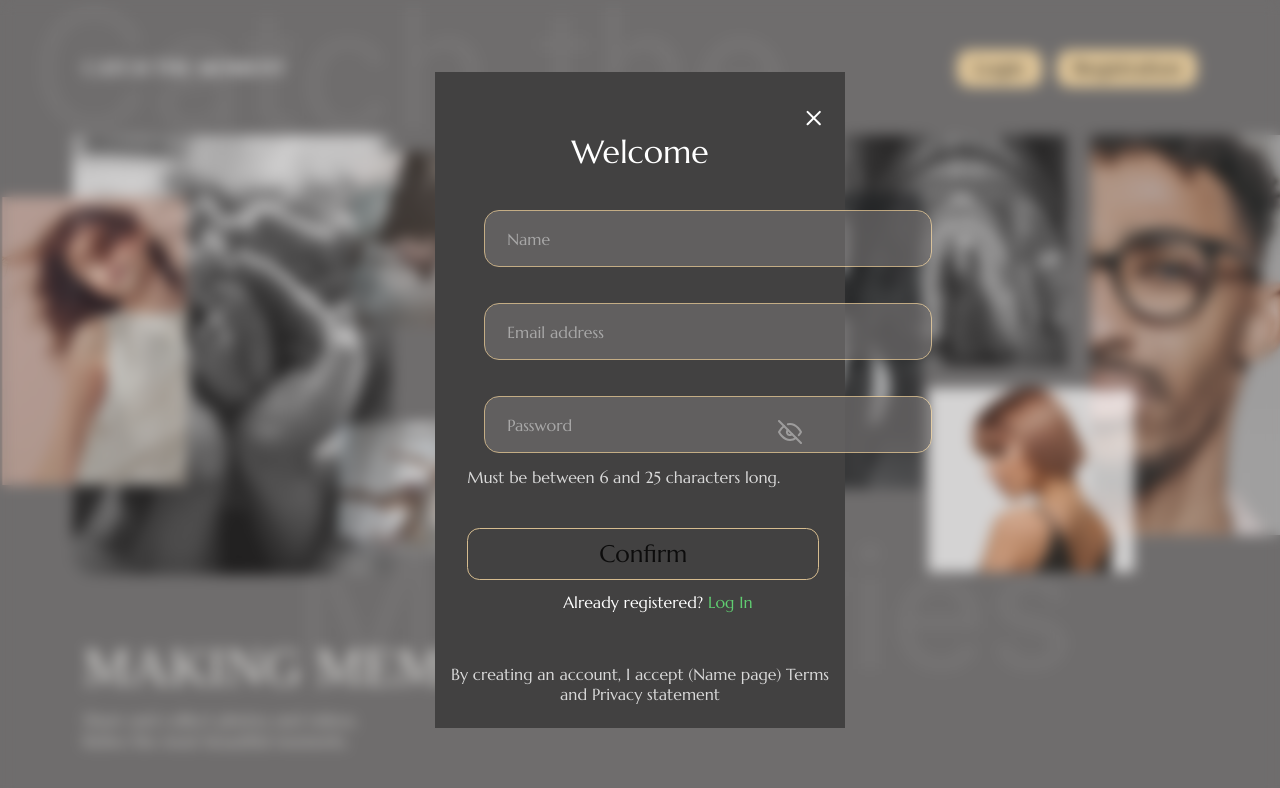
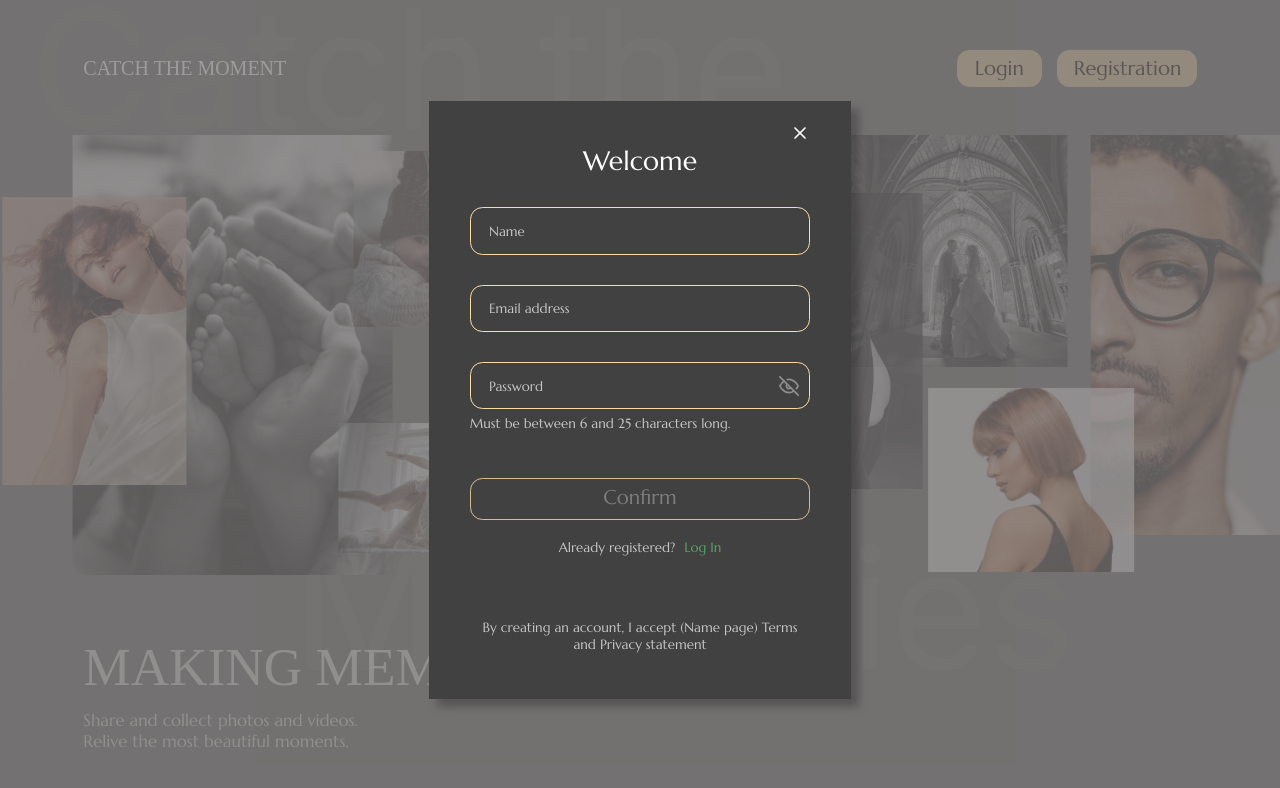
Before and after one commit to CMPetManager/CM-memory-seller, a React (Create React App) app: page /#/registration in a window 1280 px wide. Shown: the top 788 px of the page. Built offline with nearby package versions, Linux system fonts and the light colour scheme; a web font is replaced by a local one; what react-locomotive-scroll would draw is missing.

Commit message:
refactor forgot, register forms styles

```diff
--- a/src/components/Authentication/ForgotPassword/ForgotPassword.css
+++ b/src/components/Authentication/ForgotPassword/ForgotPassword.css
@@ -1,5 +1,5 @@
 .forgot-wrap {
-  margin-bottom: 0.91vw;
+  margin-bottom: 1.5vw;
 }
 
 .btn__margin {
--- a/src/components/Authentication/Login/Login.css
+++ b/src/components/Authentication/Login/Login.css
@@ -1,21 +1,5 @@
-.form__input-wrap {
-  width: 100%;
-  display: flex;
-  flex-direction: column;
-  justify-content: center;
-  align-items: center;
-  position: relative;
-  border: none;
-}
-
 .login__form-input {
   opacity: 0.7;
-}
-
-.form__input-container {
-  position: relative;
-  display: flex;
-  width: 100%;
 }
 
 .form__label {
@@ -85,13 +69,12 @@
   align-self: center;
 }
 
-.register-link {
+.link__green {
   color: var(--green);
   margin-left: 5px;
   transition: all 0.5s ease-in-out;
 }
 
-.register-link:hover,
 .forgot-link:hover {
   color: var(--gold);
   transition: all 0.5s ease-in-out;
@@ -100,12 +83,3 @@
 .login__head-wrap .error-message {
   text-align: center;
 }
-
-.form__input-wrap .error-message {
-  align-self: start;
-}
-
-.error-message_hidden {
-  visibility: hidden;
-  user-select: none;
-}
--- a/src/components/Authentication/Login/Login.jsx
+++ b/src/components/Authentication/Login/Login.jsx
@@ -201,7 +201,7 @@ const Login = () => {
       </Link>
       <p className='form__register-text'>
         Don't have an account yet?
-        <Link to={'/registration'} className='register-link'>
+        <Link to={'/registration'} className='link__green'>
           Register
         </Link>
       </p>
--- a/src/components/Authentication/Registration/Registration.css
+++ b/src/components/Authentication/Registration/Registration.css
@@ -1,211 +1,17 @@
-.registration-form__wraper {
-  position: fixed;
-  top: 0;
-  left: 0;
-  width: 100vw;
-  height: 100vh;
-  display: flex;
-  flex-direction: column;
-  backdrop-filter: blur(7px);
-  align-items: center;
-  justify-content: center;
-  z-index: 10000;
+.link__forgot {
+  text-decoration: underline;
+  margin: 0 0.3vw;
 }
 
-.registration-form {
-  display: flex;
-  align-items: center;
-  justify-content: center;
-  position: relative;
-  max-height: 90vh;
+.register__btn {
+  margin-top: 3vw;
 }
 
-.registration-form__body {
-  position: relative;
-  flex: 1 1 auto;
-  max-width: 32vw;
-  /* min-width: 35vw; */
-  max-height: 82vh;
-  width: 32vw;
-  height: 82vh;
-  background: #424141;
-  display: flex;
-  flex-direction: column;
-  font-size: 1rem;
+.register__text {
+  margin-top: 1.56vw;
 }
 
-.registration-form__exit {
-  height: 1.22rem;
-  width: 1.22rem;
-  background: url(../../../assets/icons/x1.svg) no-repeat right center;
-  margin-left: 29vw;
-  margin-top: 4.5vh;
-  padding: 0;
+.terms-text {
+  margin-top: 5vw;
+  text-align: center;
 }
-.registration-form__exit:hover {
-  filter: invert(86%) sepia(27%) saturate(507%) hue-rotate(341deg)
-    brightness(101%) contrast(97%);
-  transition: all 0.5s ease-in-out;
-}
-
-.registration-form__title {
-  position:absolute;
-  top: 7.5vh;
-  font-family: "Marcellus";
-  font-style: normal;
-  font-weight: 400;
-  font-size: 2rem;
-  line-height: 40px;
-  color: #ffffff;
-  flex: auto;
-  align-self: center;
-}
-
-
-.input_form {
-  opacity: 0.7;
-  border: 1px solid #fbdba3;
-  border-radius: 15px;
-  background-color: #424141;
-  resize: none;
-  color: #d7d6d3;
-  font-family: "Marcellus";
-  font-style: normal;
-  font-weight: 400;
-  line-height: 20px;
-  padding-left: 22px;
-  padding-right: 50px;
-  outline: none;
-  width: 27.5vw;
-  height: 7.5vh;
-  margin-left: 2.5vw;
-}
-
-.input_form::placeholder {
-  font-family: "Marcellus";
-  font-style: normal;
-  font-weight: 400;
-  line-height: 20px;
-  color: #ffffff;
-  opacity: 0.7;
-  font-size: 1rem;
-}
-.input_form,
-textarea {
-  font-size: 1.1rem;
-}
-
-.input__user-name {
-  position: absolute;
-  margin-left: 49px;
-  top: 8.63rem;
-}
-
-.input__email {
-  position: absolute;
-  margin-left: 49px;
-  top: 14.44rem;
-}
-.input__password_eye-off {
-  position: absolute;
-  top: 43.5vh;
-  left: 26.8vw;
-  height: 0,02vh;
-  width: 0,02vw;
-  border: none;
-}
-.input__password_eye-off:hover {
-  filter: invert(98%) sepia(10%) saturate(20%) hue-rotate(32deg) brightness(43%)
-    contrast(103%);
-  transition: all 0.5s ease-in-out;
-}
-
-.input__password {
-  position: absolute;
-  margin-left: 49px;
-  top: 20.25rem;
-}
-
-.input__text {
-  position: absolute;
-  margin-left: 2.5vw;
-  top: 49.8vh;
-  font-family: "Marcellus";
-  font-style: normal;
-  font-weight: 400;
-  line-height: 15px;
-  color: #ffffff;
-  opacity: 0.8;
-}
-
-.input__confirm-btn {
-  position: absolute;
-  top: 57vh;
-  margin-left: 2.5vw;
-  width: 27.5vw;
-  height: 6.5vh;
-}
-
-.input__confirm-text {
-  display: flex;
-  align-items: center;
-  justify-content: center;
-  font-family: "Marcellus";
-  font-style: normal;
-  font-weight: 400;
-  font-size: 1.5rem;
-  line-height: 30px;
-  color: #000000;
-}
-
-.confirm__text-log {
-  position: absolute;
-  margin-left: 10vw;
-  top: 65vh;
-  font-family: "Marcellus";
-  font-style: normal;
-  font-weight: 400;
-  line-height: 20px;
-  color: #ffffff;
-}
-
-.confirm__text-log_green {
-  color: #60cd71;
-}
-
-.body__warning-footer {
-  position: absolute;
- left: 0;
- right: 0;
-  top: 74vh;
-  margin: 0 auto;
-  max-width: 25.94rem;
-  font-family: "Marcellus";
-  font-style: normal;
-  font-weight: 400;
-  line-height: 20px;
-  text-align: center;
-  color: #ffffff;
-  opacity: 0.8;
-
-}
-
-
-.input__text-error {
-  position: absolute;
-  margin-left: 2.5vw;
-  font-family: "Marcellus";
-  font-style: normal;
-  font-weight: 400;
-  line-height: 20px;
-  color: #e86666;
-}
-.empty-name {
-  top: 24.5vh;
-}
-.empty-email {
-  top: 37vh;
-}
-.empty-password {
-  top: 49.8vh;
-}
--- a/src/components/Authentication/Registration/Registration.jsx
+++ b/src/components/Authentication/Registration/Registration.jsx
@@ -2,8 +2,11 @@
 import { useState } from 'react';
 import { Link } from 'react-router-dom';
 import './Registration.css';
+
 import eyeOff from 'assets/icons/eye_crossed.svg';
 import eyeOpen from 'assets/icons/eye.svg';
+
+import ModalBack from '../ModalBack/ModalBack';
 
 const Registration = (props) => {
   const [nameInput, setName] = useState('');
@@ -15,6 +18,8 @@ const Registration = (props) => {
   const [passwordDirty, setPasswordDirty] = useState(false);
 
   const [passwordShown, setPasswordShown] = useState(false);
+  const [isErrorResponse, setIsErrorResponse] = useState(false);
+
   const togglePassword = () => {
     setPasswordShown(!passwordShown);
   };
@@ -59,127 +64,149 @@ const Registration = (props) => {
     }
   };
 
+  const onSubmit = async (e) => {
+    e.preventDefault();
+    console.log(nameInput, email, password);
+    setName('');
+    setEmail('');
+    setPassword('');
+  };
+
+  const ErrorPasswMsg = () => {
     return (
-    <div className='registration-form__wraper'>
-      <div className='registration-form'>
-        <div className='registration-form__body'>
-          <div>
-            <Link to='../'>
-              <div className='registration-form__exit'></div>
-            </Link>
+      <>
+        {password.length === 0 && passwordDirty ? (
+          <p className='error-message error-message_margin'>
+            {'Please enter your Password'}
+          </p>
+        ) : (password.length > 0 && password.length <= 6) ||
+          password.length >= 24 ? (
+          <p className='error-message error-message_margin'>
+            {'The password doesn’t match required criteria'}
+          </p>
+        ) : (
+          <p className='text error-message_margin'>
+            {'Must be between 6 and 25 characters long.'}
+          </p>
+        )}
+      </>
+    );
+  };
+
+  return (
+    <ModalBack>
+      <div className='login__head-wrap'>
+        <h2 className='title'>Welcome</h2>
+        <p
+          className={
+            isErrorResponse
+              ? 'error-message error-message_margin'
+              : 'error-message error-message_margin error-message_hidden'
+          }
+        >
+          This email already exists.
+          {<ResponseError />}
+          to reset password
+        </p>
       </div>
-          <h1 className='registration-form__title'>Welcome</h1>
-          {/* <div className='registration-form__email-already-exists'></div> */}
-
-          <div className='registration-form__input '>
-            <div>
+      <form className='form' onSubmit={onSubmit}>
+        <div className='form__input-wrap'>
           <input
             onBlur={(e) => blurHandler(e)}
             name='name'
             type='text'
-                className='input__user-name input_form'
+            className='form__input'
             placeholder='Name'
             value={nameInput}
             onChange={(e) => {
               nameHandler(e);
             }}
-              ></input>
-              {nameDirty && nameEmptyError && (
-                <div className='input__text-error empty-name'>
+            required
+          />
+          <p
+            className={
+              nameDirty && nameEmptyError
+                ? 'error-message error-message_margin'
+                : 'error-message error-message_margin error-message_hidden'
+            }
+          >
             {nameEmptyError}
+          </p>
         </div>
-              )}
-            </div>
-            <div>
+        <div className='form__input-wrap'>
           <input
             onBlur={(e) => blurHandler(e)}
             name='email'
             type='text'
-                className='input__email input_form'
+            className='form__input'
             placeholder='Email address'
             value={email}
             onChange={(e) => {
               emailHandler(e);
             }}
-              ></input>
-              {emailDirty && emailEmptyError && (
-                <div className='input__text-error empty-email'>
+            required
+          />
+          <p
+            className={
+              emailDirty && emailEmptyError
+                ? 'error-message error-message_margin'
+                : 'error-message error-message_margin error-message_hidden'
+            }
+          >
             {emailEmptyError}
+          </p>
         </div>
-              )}
-            </div>
-            <div>
+        <div className='form__input-wrap'>
+          <div className='form__input-container'>
             <input
               onBlur={blurHandler}
               name='password'
-                className='input__password input_form '
+              className='form__input form__input-passw '
               type={passwordShown ? 'text' : 'password'}
               placeholder='Password'
               value={password}
               onChange={(e) => {
                 setPassword(e.target.value);
               }}
+              required
             />
-              <div className='input__text-error empty-password'></div>
-              {password.length === 0 && passwordDirty ? (
-                <div className='input__text-error empty-password'>
-                  {'Please enter your Password'}
+            <img
+              onClick={togglePassword}
+              className='form__eye'
+              src={passwordShown ? eyeOpen : eyeOff}
+              alt='eye icon'
+            />
           </div>
-              ) : (password.length > 0 && password.length <= 6) ||
-                password.length >= 24 ? (
-                <div className='input__text-error empty-password'>
-                  {'The password doesn’t match required criteria'}
+          {<ErrorPasswMsg />}
         </div>
-              ) : (
-                <div className='input__text password__text_hidden'>
-                  {'Must be between 6 and 25 characters long.'}
-                </div>
-              )}
-              <div>
-                <img
-                  src={passwordShown ? eyeOpen : eyeOff}
-                  alt='eye off'
-                  className='input__password_eye-off'
-                  onClick={togglePassword}
-                ></img>
-              </div>
-
-              <p className='input__text password__text_hidden'></p>
-            </div>
-          </div>
-
-          <div>
         <button
           type='submit'
-              className='input__confirm-btn btn'
+          className='btn register__btn'
           disabled={nameInput && email && password ? false : true}
-              onClick={() => {
-                // submissionForm();
-                setName('');
-                setEmail('');
-                setPassword('');
-              }}
         >
-              <span className='input__confirm-text'>Confirm</span>
+          Confirm
         </button>
+      </form>
 
-            <p className='confirm__text-log'>
+      <p className='text register__text'>
         Already registered?{' '}
-              <Link to={'/login'} className='confirm__text-log_green'>
+        <Link to={'/login'} className='link__green'>
           Log In
         </Link>
       </p>
-          </div>
-          <div className='body__warning-footer_position'>
-            <p className='body__warning-footer'>
-              By creating an account, I accept (Name page) Terms and Privacy
-              statement
+
+      <p className='text terms-text'>
+        By creating an account, I accept (Name page) Terms and Privacy statement
       </p>
-          </div>
-        </div>
-      </div>
-    </div>
+    </ModalBack>
   );
 };
 
+const ResponseError = () => {
+  return (
+    <Link to={'/forgot-password'} className='link__forgot'>
+      Click here
+    </Link>
+  );
+};
 export default Registration;
--- a/src/index.css
+++ b/src/index.css
@@ -83,7 +83,7 @@ p {
 input:-webkit-autofill,
 input:-webkit-autofill:hover,
 input:-webkit-autofill:focus {
-  border: 1px solid var(--gold);
+  border: 0.065vw solid var(--gold);
   -webkit-text-fill-color: var(--white);
   -webkit-box-shadow: 0 0 0px 1000px var(--brown) inset;
   transition: background-color 5000s ease-in-out 0s;
@@ -93,6 +93,22 @@ input:-webkit-autofill:focus {
   display: flex;
   flex-direction: column;
   width: 100%;
+}
+
+.form__input-container {
+  position: relative;
+  display: flex;
+  width: 100%;
+}
+
+.form__input-wrap {
+  width: 100%;
+  display: flex;
+  flex-direction: column;
+  justify-content: center;
+  align-items: center;
+  position: relative;
+  border: none;
 }
 
 .form__input {
@@ -163,3 +179,25 @@ input:-webkit-autofill:focus {
 .error-message_margin {
   margin: 0.83vh 0;
 }
+
+.error-message_hidden {
+  visibility: hidden;
+  user-select: none;
+}
+
+.form__input-wrap .error-message,
+.form__input-wrap .text {
+  align-self: start;
+}
+
+.link__green {
+  color: var(--green);
+  margin-left: 5px;
+  transition: all 0.5s ease-in-out;
+}
+
+.link__green:hover,
+.link__forgot:hover {
+  color: var(--gold);
+  transition: all 0.5s ease-in-out;
+}
```
Lines whose indentation alone changed are shown as unchanged.
